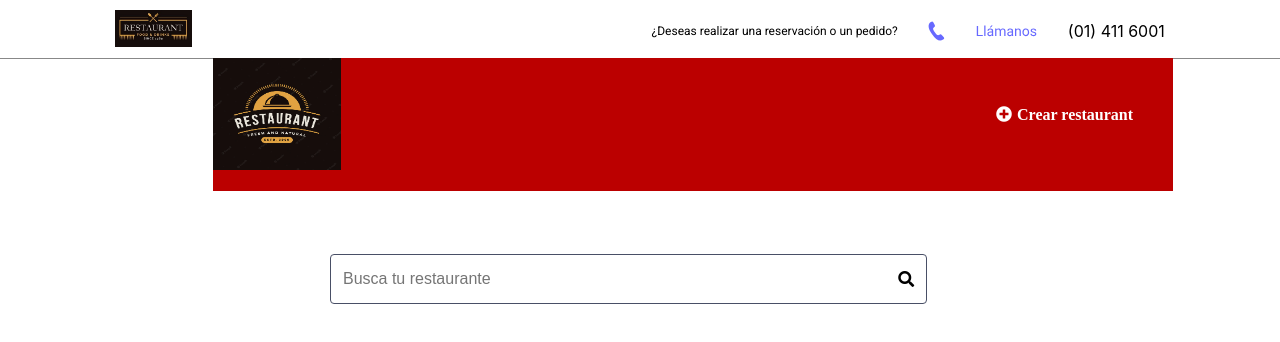
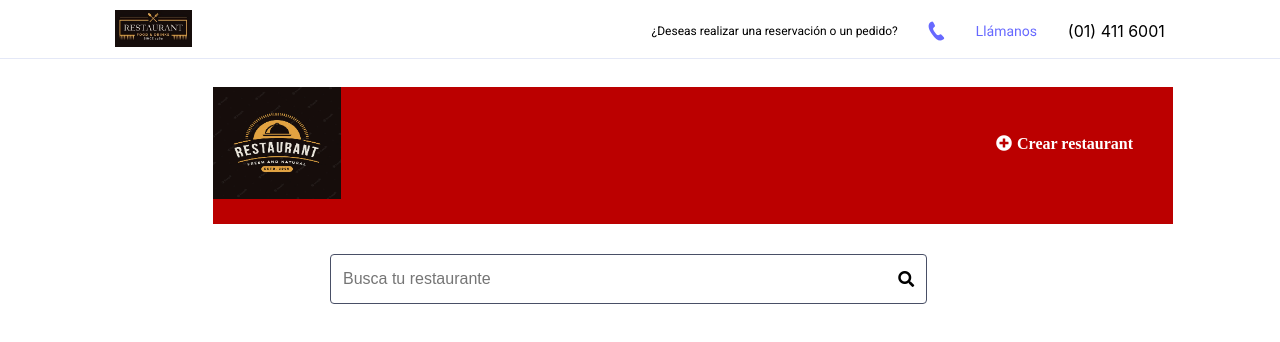
Before and after one commit to nickcoga/Vincoed, a React (Create React App) app in the folder client/: page / in a window 1280 px wide. Shown: the top 342 px of the page. Built offline with nearby package versions, Linux system fonts and the light colour scheme; no server answers.

Commit message:
fix styles

```diff
--- a/client/src/components/Banner/Banner.css
+++ b/client/src/components/Banner/Banner.css
@@ -76,7 +76,7 @@
      grid-column-end: 11;
      grid-row-start: 3;
      grid-row-end: 3;
-     height: 133px;
+     height: 137px;
     }
     .content img {
         width: 8vw;
@@ -89,12 +89,12 @@
     .banner {
         grid-column-start: 3;
         grid-column-end: 12;
-        grid-row-start: 2;
+        grid-row-start: 3;
         grid-row-end: 4;
-        height: 133px;
+        height: 137px;
        }
        .content img {
         width: 10vw;
         height: 14vh;
-          }
+        }
 }
--- a/client/src/components/filter/Filter.css
+++ b/client/src/components/filter/Filter.css
@@ -22,6 +22,10 @@
     height: 40px;
     color: #494F66;
     font-size: 16px;
+}
+
+.filter__content input:focus-visible {
+    outline: none;
 }
 
 @media (min-width: 768px) {
--- a/client/src/index.css
+++ b/client/src/index.css
@@ -39,6 +39,7 @@ code {
   --light-color: #f8f9fa;
   --white-color: #ffffff;
   --gray-color: #888888;
+  --border-gray-color: #E4E8F7;
   --black-color: #1b1c20;
   --code-color: #f5f5f5;
   --ligthing-blue-color: #00aced;
--- a/client/src/shared/header/Header.css
+++ b/client/src/shared/header/Header.css
@@ -7,7 +7,7 @@
     align-items: center;
     height: 56px;
     justify-content: space-between;
-    border-bottom: 1px solid var(--gray-color);
+    border-bottom: 1px solid var(--border-gray-color);
 }
 
 .ContainerLeft{
--- a/client/src/shared/inputText/inputText.css
+++ b/client/src/shared/inputText/inputText.css
@@ -16,18 +16,6 @@
     border-radius: 4px;
     gap: 4px;
     height: fit-content;
-    /* :hover {
-        border: 1px solid $StepColor;
-    }
-    :focus-within {
-        border: 1px solid $StepColor;
-        box-shadow: 0px 0px 4px $LightPink;
-    }
-
-    @media only screen  and (min-width: 768px) {
-        width: 100%;
-        height: 56px;
-    } */
 }
 
 .fieldContainer__styledInput {
@@ -36,15 +24,8 @@
     height: 40px;
     color: Gray;
     font-size: 16px;
-    /* &:focus {
-        outline: none;
-    }
-    &::placeholder {
-        color: $LightGray;
-    }
-    &[type=number]::-webkit-inner-spin-button,
-    &[type=number]::-webkit-outer-spin-button {
-    -webkit-appearance: none;
-    margin: 0;
-    } */
 }
+
+.fieldContainer__styledInput:focus{
+    outline: none;
+}
```
